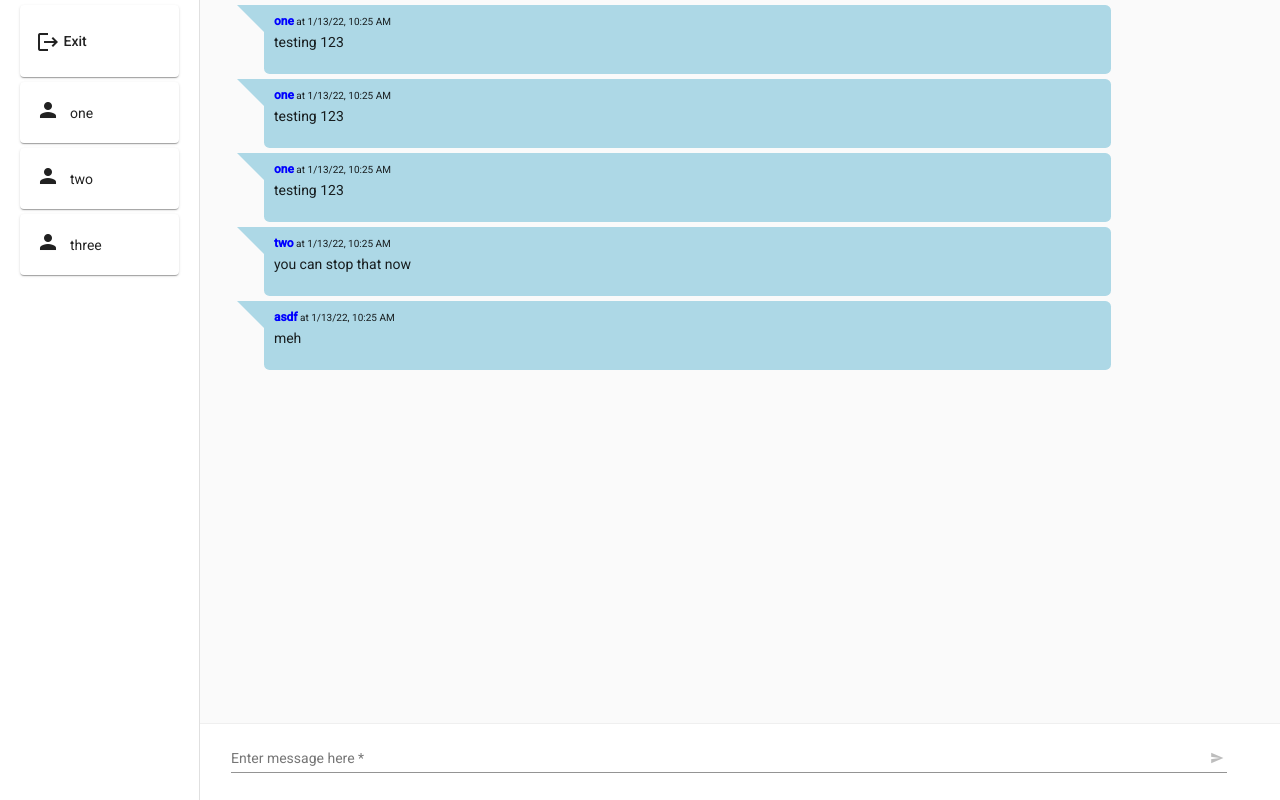
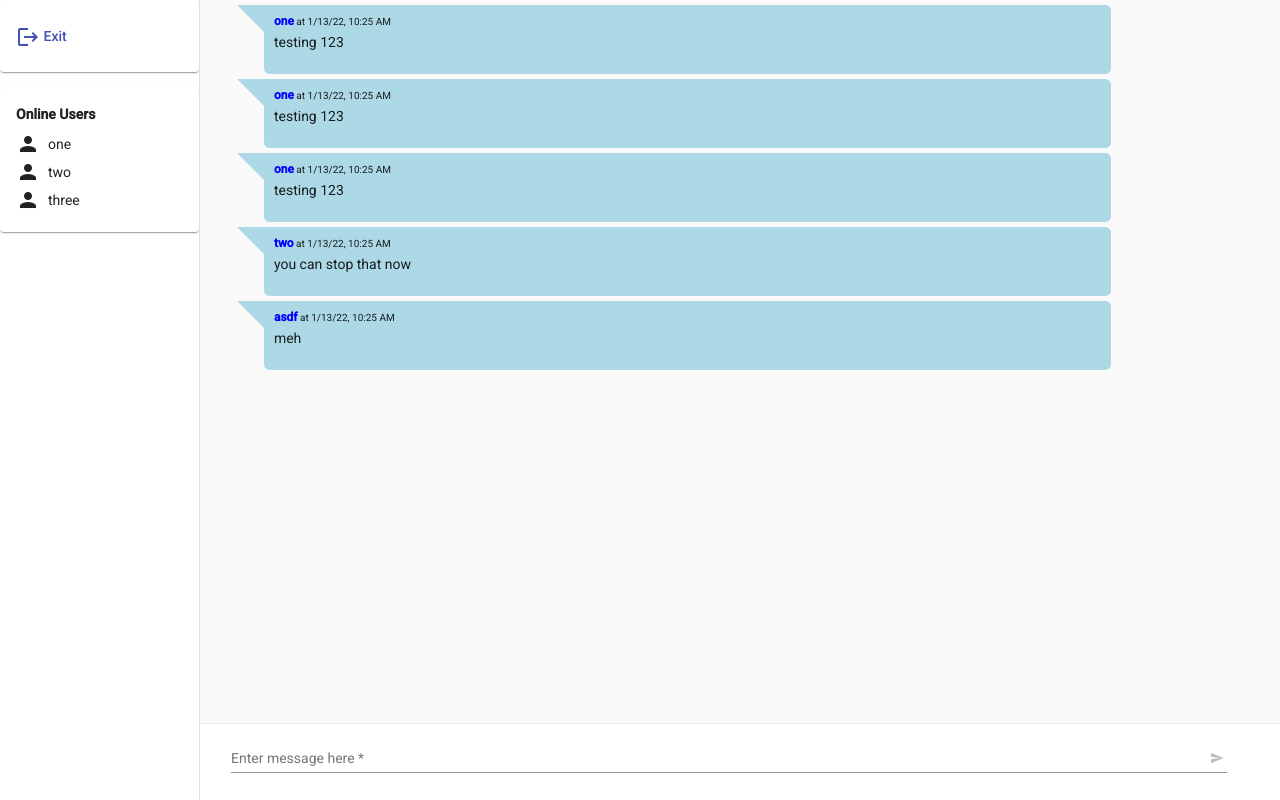
Before and after one commit to clewarne/frontend-fundamentals-2022, an Angular app: page /chatroom/1 in a window 1280 px wide. Built offline with nearby package versions, Linux system fonts and the light colour scheme.

Commit message:
Styling of Chatroom

```diff
--- a/src/app/pages/chatroom/chatroom.component.html
+++ b/src/app/pages/chatroom/chatroom.component.html
@@ -1,29 +1,52 @@
-<div class="example-container mat-elevation-z8">
+<div class="container-flex mat-elevation-z8">
     <mat-drawer-container class="drawer-container">
-      <mat-drawer mode="side" opened class="left-drawer">
+        <mat-drawer mode="side"
+            opened
+            class="left-drawer">
             <div class="users-pane">
-          <mat-card class="users-card">
-            <button type="button" mat-button matSuffix mat-icon-button aria-label="Exit" (click)="exitChat()">
+                <mat-card>
+                    <button type="button"
+                        [color]="'primary'"
+                        mat-button
+                        matSuffix
+                        mat-icon-button
+                        aria-label="Exit"
+                        (click)="exitChat()">
                         <mat-icon>logout</mat-icon> Exit
                     </button>
                 </mat-card>
-          <mat-card class="users-card" *ngFor="let user of users">
-            <mat-icon>person</mat-icon> <span class="username">{{user.nickname}}</span>
+                <mat-card class="mt-3">
+                    <b>Online Users</b>
+                    <div class="mt-2">
+                        <div *ngFor="let user of users"
+                            class="d-flex align-items-center my-1">
+                            <mat-icon>person</mat-icon> <div class="ms-2">{{user.nickname}}</div>
+                        </div>
+                    </div>
+
                 </mat-card>
             </div>
         </mat-drawer>
         <mat-drawer-content class="chat-pane">
-        <div #chatcontent [scrollTop]="scrolltop" class="chat-content">
-          <div class="message-box" *ngFor="let chat of chats">
-            <div class="chat-status" text-center *ngIf="chat.type==='join'||chat.type==='exit';else message">
+            <div #chatcontent
+                [scrollTop]="scrolltop"
+                class="chat-content">
+                <div class="message-box"
+                    *ngFor="let chat of chats">
+                    <div class="chat-status"
+                        text-center
+                        *ngIf="chat.type==='join'||chat.type==='exit';else message">
                         <span class="chat-date">{{chat.date | date:'short'}}</span>
                         <span class="chat-content-center">{{chat.message}}</span>
                     </div>
                     <ng-template #message>
                         <div class="chat-message">
-                <div class="right-bubble" [ngClass]="{'right-bubble': chat.nickname === nickname, 'left-bubble': chat.nickname !== nickname}">
-                  <span class="msg-name" *ngIf="chat.nickname === nickname">Me</span>
-                  <span class="msg-name" *ngIf="chat.nickname !== nickname">{{chat.nickname}}</span>
+                            <div class="right-bubble"
+                                [ngClass]="{'right-bubble': chat.nickname === nickname, 'left-bubble': chat.nickname !== nickname}">
+                                <span class="msg-name"
+                                    *ngIf="chat.nickname === nickname">Me</span>
+                                <span class="msg-name"
+                                    *ngIf="chat.nickname !== nickname">{{chat.nickname}}</span>
                                 <span class="msg-date"> at {{chat.date | date:'short'}}</span>
                                 <p text-wrap>{{chat.message}}</p>
                             </div>
@@ -32,14 +55,24 @@
                 </div>
             </div>
             <footer class="sticky-footer">
-          <form class="message-form" [formGroup]="chatForm" (ngSubmit)="onFormSubmit(chatForm.value)">
+                <form class="message-form"
+                    [formGroup]="chatForm"
+                    (ngSubmit)="onFormSubmit(chatForm.value)">
                     <mat-form-field class="message-form-field">
-              <input matInput placeholder="Enter message here" formControlName="message"
+                        <input matInput
+                            placeholder="Enter message here"
+                            formControlName="message"
                             [errorStateMatcher]="matcher">
                         <mat-error>
-                <span *ngIf="!chatForm.get('message')?.valid && chatForm.get('message')?.touched">Enter your message</span>
+                            <span *ngIf="!chatForm.get('message')?.valid && chatForm.get('message')?.touched">Enter your
+                                message</span>
                         </mat-error>
-              <button type="submit" [disabled]="!chatForm.valid" mat-button matSuffix mat-icon-button aria-label="Send">
+                        <button type="submit"
+                            [disabled]="!chatForm.valid"
+                            mat-button
+                            matSuffix
+                            mat-icon-button
+                            aria-label="Send">
                             <mat-icon>send</mat-icon>
                         </button>
                     </mat-form-field>
--- a/src/app/pages/chatroom/chatroom.component.less
+++ b/src/app/pages/chatroom/chatroom.component.less
@@ -1,8 +1,3 @@
-.example-container {
-    display: flex;
-    padding: 10px;
-  }
-
 .drawer-container {
 	position: absolute;
 	right: 0;
@@ -10,25 +5,20 @@
 	bottom: 0;
 	top: 0;
 }
-
 .left-drawer {
 	width: 200px;
 }
-
 .users-pane {
-    height: 500px;
+	height: 100%;
 }
-
 .users-card {
 	margin: 5px 20px;
 }
-
 .username {
 	position: absolute;
 	margin-top: 5px;
 	margin-left: 10px;
 }
-
 footer.sticky-footer {
 	position: fixed;
 	bottom: 0;
@@ -38,28 +28,22 @@
 	background-color: #ffffff;
 	border-top: solid 1px #efefef;
 }
-
 .message-form {
 	margin-left: 200px;
 }
-
 .message-form-field {
 	width: 94%;
 	margin: 0 4% 0 2%;
 }
-
 .message-box {
 	float: left;
 	width: 98%;
 	margin: 5px 0 0 2%;
 }
-
 .chat-message {
 	width: 80%;
 	min-height: 40px;
-  }
-
-  .chat-message .right-bubble {
+	.right-bubble {
 		position: relative;
 		background: #dcf8c6;
 		border-top-left-radius: .4em;
@@ -67,18 +51,15 @@
 		border-bottom-right-radius: .4em;
 		padding: 5px 10px 10px;
 		left: 15%;
-  }
-
-  .chat-message .right-bubble span.msg-name {
+		span.msg-name {
 			font-size: 12px;
 			font-weight: bold;
 			color: green;
 		}
-  .chat-message .right-bubble span.msg-date {
+		span.msg-date {
 			font-size: 10px;
 		}
-
-  .chat-message .right-bubble:after {
+		&:after {
 			content: '';
 			position: absolute;
 			right: 0;
@@ -92,7 +73,8 @@
 			margin-top: -13.5px;
 			margin-right: -27px;
 		}
-  .chat-message .left-bubble {
+	}
+	.left-bubble {
 		position: relative;
 		background: lightblue;
 		border-top-right-radius: .4em;
@@ -100,16 +82,15 @@
 		border-bottom-right-radius: .4em;
 		padding: 5px 10px 10px;
 		left: 5%;
-  }
-  .chat-message .left-bubble span.msg-name {
+		span.msg-name {
 			font-size: 12px;
 			font-weight: bold;
 			color: blue;
 		}
-  .chat-message .left-bubble span.msg-date {
+		span.msg-date {
 			font-size: 10px;
 		}
-  .chat-message .left-bubble:after {
+		&:after {
 			content: '';
 			position: absolute;
 			left: 0;
@@ -123,12 +104,10 @@
 			margin-top: -13.5px;
 			margin-left: -27px;
 		}
-
-  .chat-message .chat-status {
+	}
+	.chat-status {
 		min-height: 49px;
-  }
-
-  .chat-message .chat-status .chat-date {
+		.chat-date {
 			display: block;
 			font-size: 10px;
 			font-style: italic;
@@ -136,10 +115,9 @@
 			text-shadow: 0px -1px 0px #222, 0px 1px 0px #aaa;
 			height: 15px;
 			left: 10%;
-    right:10%;
+			right: 10%;
 		}
-
-  .chat-message .chat-status .chat-content-center {
+		.chat-content-center {
 			padding: 5px 10px;
 			background-color: #e1e1f7;
 			border-radius: 6px;
@@ -147,10 +125,11 @@
 			color: #555;
 			height: 34px;
 			left: 10%;
-    right:10%;
+			right: 10%;
 		}
-
+	}
+}
 .chat-content {
 	overflow-y: scroll;
-    height: 600px;
+	height: 100%;
 }
--- a/src/app/pages/chatroom/chatroom.component.ts
+++ b/src/app/pages/chatroom/chatroom.component.ts
@@ -1,5 +1,5 @@
 import { DatePipe } from '@angular/common';
-import { Component, ElementRef, OnInit, ViewChild } from '@angular/core';
+import { ChangeDetectorRef, Component, ElementRef, OnInit, ViewChild } from '@angular/core';
 import { FormBuilder, FormControl, FormGroup, FormGroupDirective, NgForm, Validators } from '@angular/forms';
 import { ErrorStateMatcher } from '@angular/material/core';
 import { ActivatedRoute, Router } from '@angular/router';
@@ -32,7 +32,7 @@ export class ChatroomComponent implements OnInit {
   @ViewChild('chatcontent') chatcontent!: ElementRef;
   scrolltop: number = 0;
 
-  chatForm!: FormGroup;
+  chatForm: FormGroup;
   nickname = '';
   message = '';
   users: Array<{ nickname: string }> = [{ nickname: 'one' }, { nickname: 'two' }, { nickname: 'three' }];
@@ -76,26 +76,29 @@ export class ChatroomComponent implements OnInit {
   constructor(private router: Router,
     private route: ActivatedRoute,
     private formBuilder: FormBuilder,
-    public datepipe: DatePipe) {
+    public datepipe: DatePipe,
+    private ref: ChangeDetectorRef) {
     this.nickname = this.route.snapshot.params['nickname'];
-  }
 
-  ngOnInit(): void {
     this.chatForm = this.formBuilder.group({
       'message': [null, Validators.required]
     });
   }
 
+  ngOnInit(): void {
+
+  }
+
   onFormSubmit(form: any) {
     const chat = form;
     chat.nickname = this.nickname;
-    chat.date = this.datepipe.transform(new Date(), 'dd/MM/yyyy HH:mm:ss');
+    chat.date = new Date();
     chat.type = 'message';
-    // const newMessage = firebase.database().ref('chats/').push();
-    // newMessage.set(chat);
+    this.chats.push(chat);
     this.chatForm = this.formBuilder.group({
       'message': [null, Validators.required]
     });
+    this.ref.detectChanges();
   }
 
   exitChat() {
```
Lines whose indentation alone changed are shown as unchanged.
